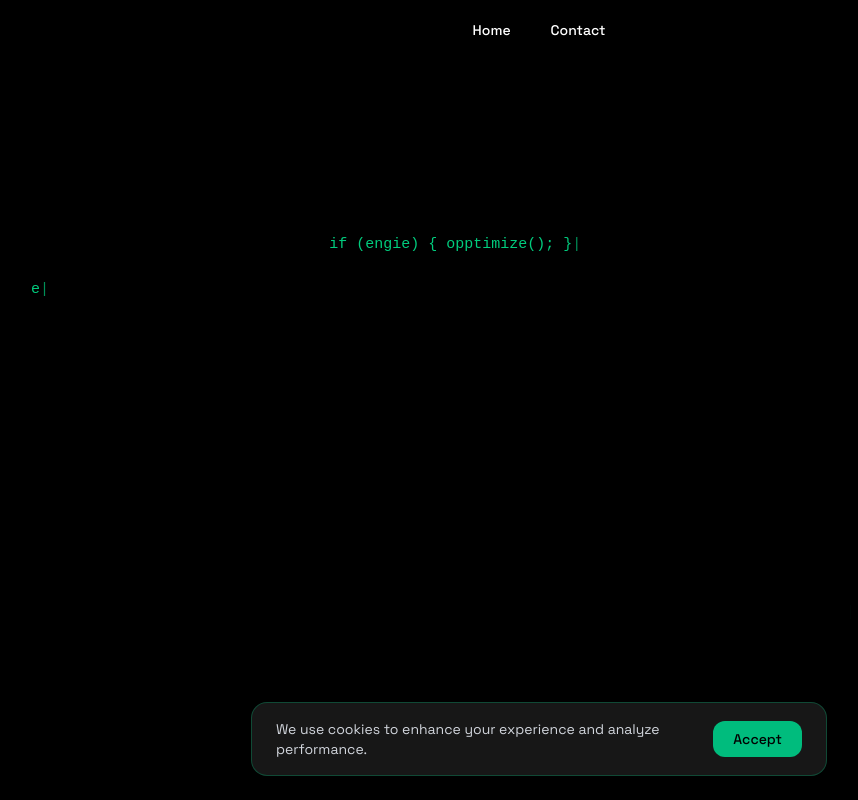
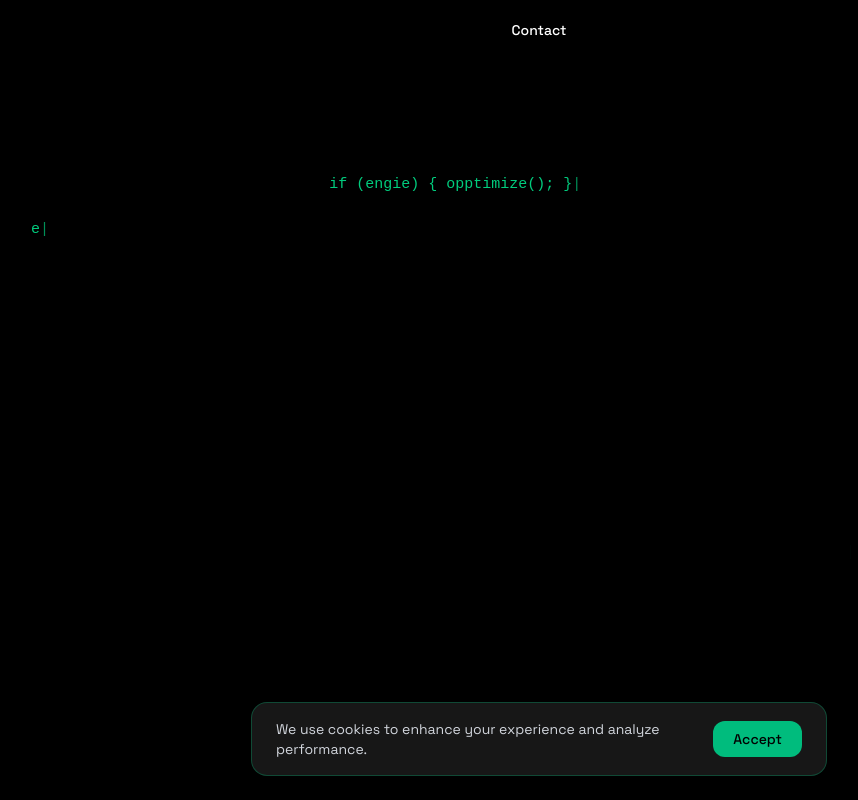
Before and after one commit to markchweya/olkeri.space, a Next.js app: page / in a window 1280 px wide. Shown: the top 800 px of the page, without its empty margins (101-959 px from the left). Built offline with nearby package versions, Linux system fonts and the light colour scheme.

Commit message:
Update Header.tsx

```diff
--- a/src/components/Header.tsx
+++ b/src/components/Header.tsx
@@ -1,16 +1,32 @@
+'use client'
+
 import Link from 'next/link'
+import { usePathname } from 'next/navigation'
 
 export default function Header() {
+  const pathname = usePathname()
+
   return (
-    <header className="w-full bg-black">
+    <header className="absolute top-0 left-0 w-full z-50 bg-transparent">
       <div className="max-w-6xl mx-auto px-8 py-5 flex items-center justify-center">
         <nav className="flex items-center gap-10 text-sm font-medium">
-          <Link href="/" className="text-white hover:text-green-400 transition-colors duration-200">
-            Home
-          </Link>
-          <Link href="/contact" className="text-white hover:text-green-400 transition-colors duration-200">
-            Contact
-          </Link>
+          {pathname !== '/' && (
+            <Link
+              href="/"
+              className="text-white hover:text-green-400 transition-colors duration-200"
+            >
+              Home
+            </Link>
+          )}
+
+          {pathname !== '/contact' && (
+            <Link
+              href="/contact"
+              className="text-white hover:text-green-400 transition-colors duration-200"
+            >
+              Contact
+            </Link>
+          )}
         </nav>
       </div>
     </header>
```
